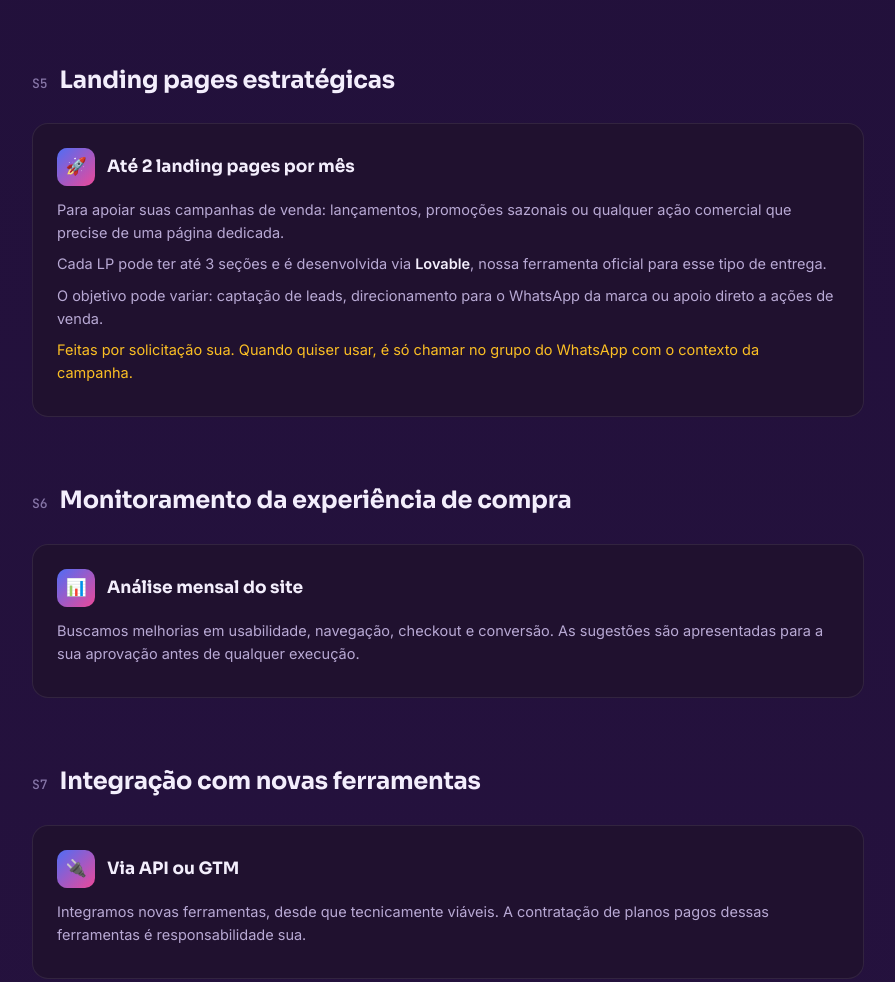
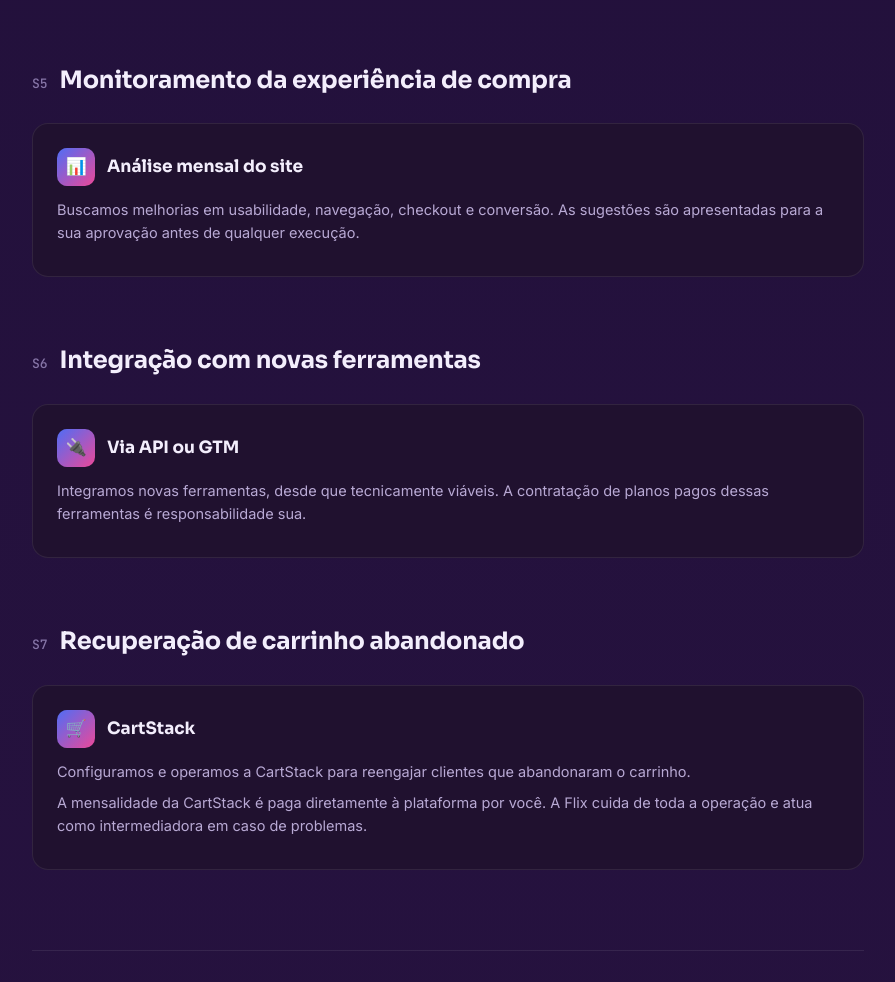
Before and after one commit to flixecommerce/flix-docs, a plain HTML site: page escala-suporte.html in a window 1280 px wide. Shown: the part 6342-7324 px from the top of the page, without its empty margins (192-1087 px from the left). Drawn offline with Linux system fonts and the light colour scheme.

Commit message:
Add files via upload

```diff
--- a/escala-suporte.html
+++ b/escala-suporte.html
@@ -694,23 +694,6 @@
   <div class="section">
     <div class="section-head">
       <span class="section-num">S5</span>
-      <h2>Landing pages estratégicas</h2>
-    </div>
-    <div class="service-card" style="margin-bottom:0;">
-      <div class="shead">
-        <div class="sicon">🚀</div>
-        <h3>Até 2 landing pages por mês</h3>
-      </div>
-      <p>Para apoiar suas campanhas de venda: lançamentos, promoções sazonais ou qualquer ação comercial que precise de uma página dedicada.</p>
-      <p>Cada LP pode ter até 3 seções e é desenvolvida via <strong>Lovable</strong>, nossa ferramenta oficial para esse tipo de entrega.</p>
-      <p>O objetivo pode variar: captação de leads, direcionamento para o WhatsApp da marca ou apoio direto a ações de venda.</p>
-      <p class="consequence" style="color:var(--warn-strong);">Feitas por solicitação sua. Quando quiser usar, é só chamar no grupo do WhatsApp com o contexto da campanha.</p>
-    </div>
-  </div>
-
-  <div class="section">
-    <div class="section-head">
-      <span class="section-num">S6</span>
       <h2>Monitoramento da experiência de compra</h2>
     </div>
     <div class="service-card" style="margin-bottom:0;">
@@ -724,7 +707,7 @@
 
   <div class="section">
     <div class="section-head">
-      <span class="section-num">S7</span>
+      <span class="section-num">S6</span>
       <h2>Integração com novas ferramentas</h2>
     </div>
     <div class="service-card" style="margin-bottom:0;">
@@ -738,7 +721,7 @@
 
   <div class="section">
     <div class="section-head">
-      <span class="section-num">S8</span>
+      <span class="section-num">S7</span>
       <h2>Recuperação de carrinho abandonado</h2>
     </div>
     <div class="service-card" style="margin-bottom:0;">
```
Also changed, not shown: start-suporte.html (+2 -19 lines).
